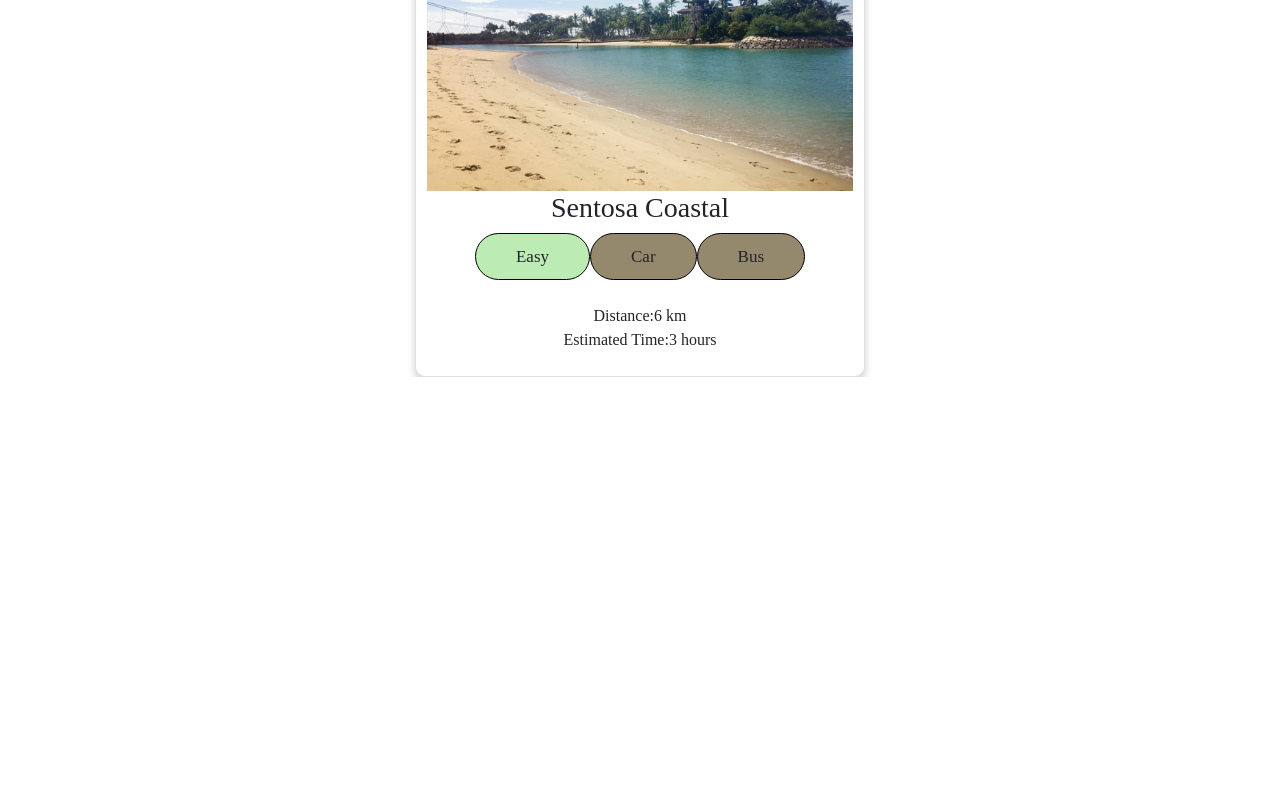
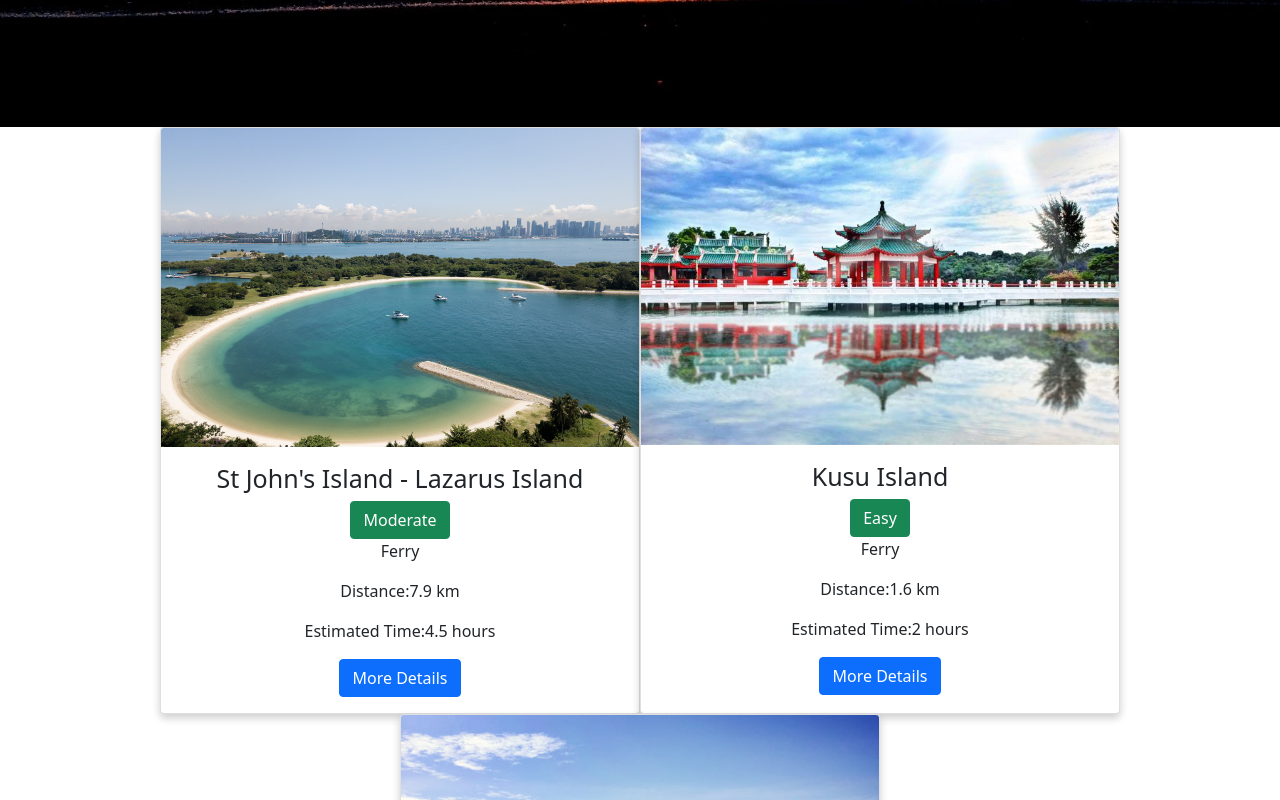
Before and after one commit to CPTan08/trails, a React (Create React App) app: page /islands in a window 1280 px wide. Shown: the part 680-1480 px from the top of the page. Before the commit the page ends 1057 px from the top, so only its background shows below. Built offline with nearby package versions, Linux system fonts and the light colour scheme; no server answers.

Commit message:
added island hopping,checklist and weather api files

```diff
--- a/src/App.js
+++ b/src/App.js
@@ -1,12 +1,10 @@
 import "./App.css";
 import {} from "react-bootstrap";
 import Navigation from "./containers/navigation";
-import Weather from "./weather";
 function App() {
   return (
     <div className="App">
       <Navigation />
-      <Weather />
     </div>
   );
 }
--- a/src/containers/navigation.js
+++ b/src/containers/navigation.js
@@ -28,22 +28,22 @@
                     Bukit Timah
                   </NavDropdown.Item>
                   <NavDropdown.Item href="#action/3.2">
-                    Labrador (coming soon)
+                    Labrador
                   </NavDropdown.Item>
                   <NavDropdown.Item href="#action/3.3">
-                    Lower Peirce (coming soon)
+                    Lower Peirce
                   </NavDropdown.Item>
                   <NavDropdown.Item href="#action/3.4">
-                    MacRitchie (coming soon)
+                    MacRitchie
                   </NavDropdown.Item>
                   <NavDropdown.Item href="#action/3.5">
-                    Sungei Buloh Wetland (coming soon)
+                    Sungei Buloh Wetland
                   </NavDropdown.Item>
                   <NavDropdown.Item href="#action/3.6">
-                    Upper Peirce (coming soon)
+                    Upper Peirce
                   </NavDropdown.Item>
                   <NavDropdown.Item href="#action/3.7">
-                    Upper Seletar (coming soon)
+                    Upper Seletar
                   </NavDropdown.Item>
                 </NavDropdown>
                 <Nav.Link href="#Parks">Nature Parks</Nav.Link>
@@ -54,17 +54,20 @@
               </Nav>
               <Nav>
                 <Nav.Link href="#checklist">Trail Checklist</Nav.Link>
-                <Nav.Link href="/weather"></Nav.Link>
-                <Weather></Weather>
+                <Nav.Link href="/weather">24hr Forecast</Nav.Link>
               </Nav>
             </Navbar.Collapse>
           </Container>
         </Navbar>
         <Switch>
-          <Route path="/home" component={Home} />
-          <Route path="/weather" component={Weather} />
-          <Route path="/islands" component={IslandGallery} />
-          <Route path="/404" render={() => <div>Page Not Found</div>}></Route>
+          <Route exact path="/home" component={Home} />
+          <Route exact path="/weather" component={Weather} />
+          <Route exact path="/islands" component={IslandGallery} />
+          <Route
+            exact
+            path="/404"
+            render={() => <div>Page Not Found</div>}
+          ></Route>
         </Switch>
       </BrowserRouter>
     </div>
--- a/src/island.css
+++ b/src/island.css
@@ -5,23 +5,19 @@
   max-height: 300px;
 }
 
-.card {
-  box-shadow: 0 4px 8px 0 rgba(0, 0, 0, 0.2);
-  transition: 0.3s;
-  width: 450px;
-  border-radius: 10px;
-  font: size 50px;
-  font-family: "Georgia, serif";
+.banner {
+  width: 90%;
+  height: 30%;
+  object-fit: cover;
 }
 
-.type {
-  display: flex;
-  justify-content: space-between;
-  border-radius: 28px;
-  border: 1px solid black;
-  display: inline-block;
-  font-size: 17px;
-  padding: 10px 40px;
+.card {
+  width: 30rem;
+  box-shadow: 0 4px 8px 0 rgba(0, 0, 0, 0.2);
+}
+
+.card-title {
+  font-size: 25px;
 }
 
 .container {
@@ -30,12 +26,12 @@
   justify-content: center;
 }
 
-.easy {
+/* .easy {
   background-color: #bcecb3;
 }
 .moderate {
   background-color: #ffff00;
-}
+} */
 
 .gallery {
   display: flex;
--- a/src/islands.js
+++ b/src/islands.js
@@ -1,31 +1,34 @@
 import React from "react";
 import "./island.css";
 import islandData from "./islandsdata";
+import "bootstrap/dist/css/bootstrap.min.css";
+import { Image, Button } from "react-bootstrap";
 
 function IslandCard({ island }) {
-  const { id, name, type, base } = island;
+  const { id, name, diff, type, base } = island;
   return (
     <div className="card">
       <img
-        className="images"
+        className="card-img-top"
         src={`${process.env.PUBLIC_URL}/islandImage/${id}.jpeg`}
         alt=""
       />
-      <div className="container">
-        <h3>{name.english}</h3>
+      <div className="card-body">
+        <h5 className="card-title">{name.english}</h5>
+        <Button variant="success">
+          {type.map((subtype) => {
+            return (
+              <span className={`${subtype.toLowerCase()}`}>{subtype} </span>
+            );
+          })}
+        </Button>
+        <p className="card-text">{diff}</p>
+        <p className="card-text">Distance:{base.Dist} km</p>
+        <p className="card-text">Estimated Time:{base.Time} hours</p>
+        <a href="www.google.com" class="btn btn-primary">
+          More Details
+        </a>
       </div>
-      <div className="container">
-        {type.map((subtype) => {
-          return (
-            <span className={`type ${subtype.toLowerCase()}`}>{subtype} </span>
-          );
-        })}
-      </div>
-
-      <br></br>
-      <div className="container">Distance:{base.Dist} km</div>
-      <div className="container">Estimated Time:{base.Time} hours</div>
-      <br></br>
     </div>
   );
 }
@@ -33,7 +36,7 @@
 function IslandGallery() {
   return (
     <div>
-      <br></br>
+      <Image src="./images/islandsbanner.jpg" fluid />
       <div className="gallery">
         {islandData.map((island) => (
           <IslandCard island={island} key={island.id} />
--- a/src/islandsdata.js
+++ b/src/islandsdata.js
@@ -4,7 +4,8 @@
     name: {
       english: "St John's Island - Lazarus Island",
     },
-    type: ["Moderate", "Ferry"],
+    diff: "Ferry",
+    type: ["Moderate"],
     base: {
       Dist: 7.9,
       Time: 4.5,
@@ -15,7 +16,8 @@
     name: {
       english: "Kusu Island",
     },
-    type: ["Easy", "Ferry"],
+    diff: "Ferry",
+    type: ["Easy"],
     base: {
       Dist: 1.6,
       Time: 2,
@@ -26,7 +28,8 @@
     name: {
       english: "Sentosa Coastal",
     },
-    type: ["Easy", "Car", "Bus"],
+    diff: "Car, Bus,Monorail",
+    type: ["Easy"],
     base: {
       Dist: 6,
       Time: 3,
--- a/src/weather.js
+++ b/src/weather.js
@@ -14,11 +14,9 @@
       let resp = await fetch(URL);
       let response = await resp.json();
       this.setState({ items: response.items });
-
+      console.log(response);
       // .then((response) => response.json()) // convert data to json
       // .then((json) => {
-      //console.log(response);
-
       //   this.setState({ articles: json.articles });
       // }); // log data
     } catch (err) {
@@ -30,8 +28,10 @@
     return this.state.items.map((item, i) => {
       console.log({ item });
       return (
-        <div>24 Hours Weather</div>
-        //<div>{item.general}</div>
+        <div>
+          24 Hours Weather
+          <p>{item.general.forecast}</p>
+        </div>
       );
     });
   }
```
Also changed, not shown: src/checklist.js (added, +82 -0 lines), public/images/islandsbanner.jpg (added).
